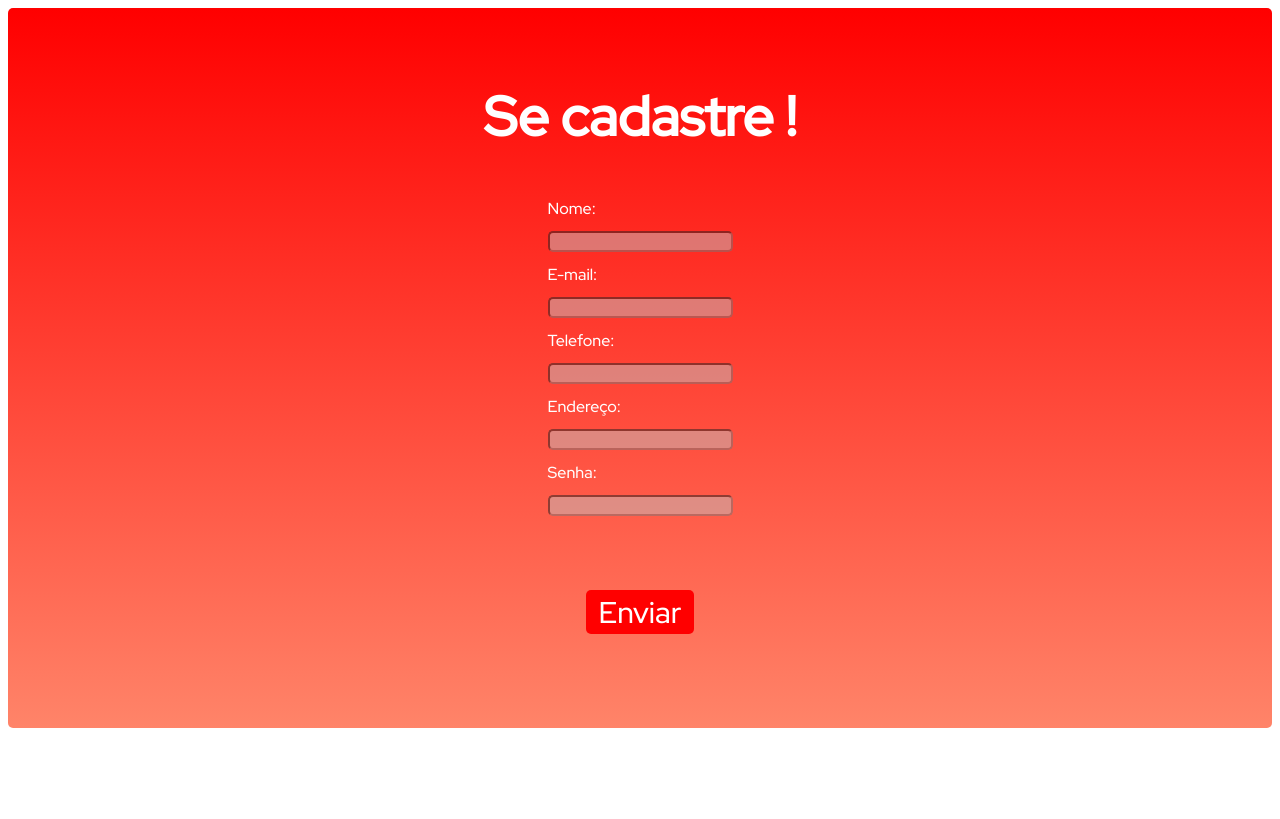
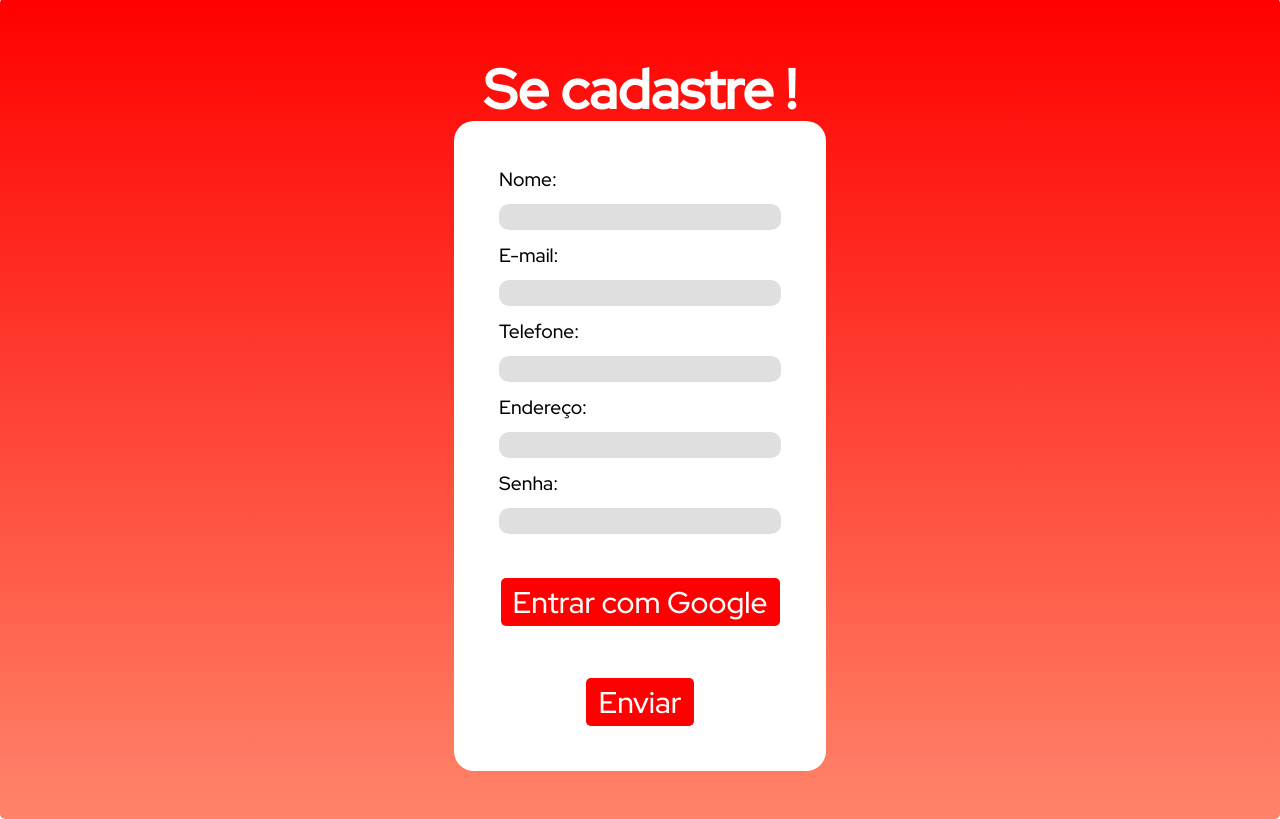
Before and after one commit to CarlosEduardoAD/figma-carlos, a PHP site: page /cadastro1.html in a window 1280 px wide. Before the commit the page ends 728 px from the top, so only its background shows below. Run offline with PHP 8.4, Linux system fonts and the light colour scheme.

Commit message:
[Feat] Melhorar tela de cadastro e outros

```diff
--- a/front-end/burguers.html
+++ b/front-end/burguers.html
@@ -7,6 +7,8 @@
     <title>Document</title>
 </head>
 <body>
-    <div>Oi</div>
+    <section class="">
+
+    </section>
 </body>
 </html>
--- a/front-end/cadastro.js
+++ b/front-end/cadastro.js
@@ -7,9 +7,6 @@ const senha = document.getElementById('senha')
 const textSenha = document.getElementById('textSenha')
 const botao = document.getElementById('botao')
 const textFormulario = document.getElementById('textFormulario')
-
-let db = openDatabase("BD22","v3.0", "Amogus",2*1024*1024)
-db.transaction(function (tx){tx.executeSql("CREATE TABLE IF NOT EXISTS figma_tabela(id INTEGER PRIMARY KEY, nome VARCHAR(100), email VARCHAR(100), senha VARCHAR(100))")})
 
 botao.addEventListener('click', function (e) {
     e.preventDefault()
@@ -26,39 +23,33 @@ botao.addEventListener('click', function (e) {
 
 })
 
-// email.addEventListener('keyup', function () {
-//     if(validarEmail(email.value) !== true){
-//         textEmail.innerHTML = 'O formato do email deve ser com <br> letras minúsculas ex.: teste@gmail.com'
-//     }else{
-//         textEmail.textContent = ''
-//     }
-// })
+email.addEventListener('keyup', function () {
+    if(validarEmail(email.value) !== true){
+        textEmail.innerHTML = 'O formato do email deve ser com <br> letras minúsculas ex.: teste@gmail.com'
+    }else{
+        textEmail.textContent = ''
+    }
+})
 
-// function validarEmail(e_mail){
-//     let padraoEmail = /^[a-z0-9.]+@[a-z0-9]+\.([a-z]+)?$/
-//     return padraoEmail.test(e_mail)
-// }
+function validarEmail(e_mail){
+    let padraoEmail = /^[a-z0-9.]+@[a-z0-9]+\.([a-z]+)?$/
+    return padraoEmail.test(e_mail)
+}
 
-// senha.addEventListener('keyup', function() {
-//     if(validarSenha(senha.value) !== true){
-//         textSenha.innerHTML = 'O formato da senha deve ter 6 caracteres, <br> com 1 letra maiúscula, 1 minúscula, 1 número <br> e 1 carctere especial. ex.: Br@sil2022'
-//     }else{
-//         textSenha.textContent = ''
-//     }
-// })
+senha.addEventListener('keyup', function() {
+    if(validarSenha(senha.value) !== true){
+        textSenha.innerHTML = 'O formato da senha deve ter 6 caracteres, <br> com 1 letra maiúscula, 1 minúscula, 1 número <br> e 1 carctere especial. ex.: Br@sil2022'
+    }else{
+        textSenha.textContent = ''
+    }
+})
 
-// function validarSenha(senhaValor){
-//     let padraoSenha = /^(?=.*\d)(?=.*[a-z])(?=.*[A-Z])(?=.*[$*&@#])[0-9a-zA-Z$*&@#]{6,}$/
+function validarSenha(senhaValor){
+    let padraoSenha = /^(?=.*\d)(?=.*[a-z])(?=.*[A-Z])(?=.*[$*&@#])[0-9a-zA-Z$*&@#]{6,}$/
 
-//     return padraoSenha.test(senhaValor)
-// }
+    return padraoSenha.test(senhaValor)
+}
 
-function gravarInfo(){
-    db.transaction(function(tx){
-        tx.executeSql("Insert into figma_tabela(nome,email,senha) VALUES(?,?,?)", [nome.value, email.value, senha.value])
-        location.reload()
-    })
-}
 
     /*
         /^
--- a/front-end/cadastro1.html
+++ b/front-end/cadastro1.html
@@ -7,15 +7,16 @@
     <link rel="stylesheet" href="newestilo.css" />
     <title>Cadastro</title>
   </head>
-  <body>
-
+  <body class="padding : 0; margin : 0;">
     <div class="container">
       <p class="titulo animate__animated animate__fadeInUp">Se cadastre !</p>
       <div class="inputs">
       <form id="formulario" method="post" action="crud.php">
+        <div>
           <label for="nome" class='label animate__animated animate__fadeInLeft'>Nome:</label>
           <input type="text" id="nome" name="nome" class='input'/>
           <small id="textNome"></small>
+        </div>
         <div>
           <label for="email" class='label animate__animated animate__fadeInLeft'>E-mail:</label>
           <input type="text" id="email" name="email" class='input' />
@@ -34,16 +35,22 @@
         <div>
             <label for="senha" class='label animate__animated animate__fadeInLeft'>Senha:</label>
             <input type="password" id="senha" name="senha" class='input'/>
-            <small id="textSenha" class='label'></small>
+            <small id="textSenha" class='small'></small>
+          </div>
+          <small class="textoErro" id="textFormulario"></small>
+          <div class="botoesCadastro">
+          <div class="btnclass animate__animated animate__fadeInDown">
+            <input id="botao" class="btn background-color:blue;" type="submit" name="enviar" value="Entrar com Google" onclick="gravarInfo()"/>
+          </div>
+          <div class="btnclass animate__animated animate__fadeInDown">
+            <input id="botao" class="btn" type="submit" name="enviar" value="Enviar" onclick="gravarInfo()"/>
           </div>
         </div>
-        <div class="btnclass animate__animated animate__fadeInDown">
-          <input id="botao" class="btn" type="submit" name="enviar" value="Enviar" onclick="gravarInfo()"/>
         </div>
         <br/>
-        <small id="textFormulario"></small>
       </form>
     </div>
   </div>
+  <script src="cadastro.js"></script>
   </body>
 </html>
--- a/front-end/newestilo.css
+++ b/front-end/newestilo.css
@@ -4,6 +4,16 @@
 @font-face{
     font-family: fonteTitulo;
     src : url("fonte.otf")
+}
+
+body{
+    background-color: white;
+    color : black;
+}
+
+.dark_mode{
+    background-color: black;
+    color : white;
 }
 
 /*Página de login */
@@ -562,7 +577,12 @@ p:hover{
     justify-content: center;
     flex-direction: column;
     gap: 30px;
-    height: 720px;
+    min-height: 100vh;
+    min-width: max-content;
+    margin-left: -8px;
+    margin-right: -8px;
+    margin-top: -10px;
+    margin-bottom: -10px;
     background: linear-gradient(180deg, rgba(255,0,0,1) 0%, rgba(255,132,105,1) 100%);
     border : none;
     border-radius: 5px;
@@ -590,8 +615,8 @@ p:hover{
     margin-top: 32px;
     padding-right : 12px;
     padding-left : 12px;
-    padding-top: 2px;
-    padding-bottom: 2px;
+    padding-top: 4px;
+    padding-bottom: 4px;
 }
 
 .titulo{
@@ -630,7 +655,11 @@ input#botao{
     margin-bottom : 12px;
     background: #c0c0c0;
     opacity : 50%;
-    border-radius: 5px;
+    border : none;
+    border-radius: 10px;
+    padding-left:5px;
+    padding-right: 100px;
+    padding-top : 10px;
 }
 
 .inputs2{
@@ -646,7 +679,11 @@ input#botao{
     flex-direction: row;
     align-items: center;
     justify-self: center;
-    margin-top : -40px;
+    margin-top : -90px;
+    background-color : white;
+    padding : 45px;
+    border : none;
+    border-radius: 20px;
 }
 
 
@@ -654,5 +691,29 @@ input#botao{
     display : flex;
     flex-direction: column;
     font-family: 'Red Hat Display', sans-serif;
-    color : white;
+    font-size: larger;
+    color : black;
 }
+
+.botoesCadastro{
+    display : grid;
+    grid-template-rows: auto;
+    grid-auto-flow: row;
+    gap: 20px
+}
+
+.textoErro{
+    display : flex;
+    flex-direction: row;
+    font-family: 'Red Hat Display', sans-serif;
+    font-size: medium;
+    color : black;
+}
+
+.small{
+    display : flex;
+    align-items: center;
+    justify-content: center;
+    font-family: 'Red Hat Display', sans-serif;
+    color : black;
+}
--- a/front-end/newlogin.html
+++ b/front-end/newlogin.html
@@ -44,6 +44,12 @@
         <p class="continuar"><a href="menu.html" style="text-decoration : none; color : black;">Continuar como convidado</a></p>
     </div>
 
+    <script>
+        function toggle(){
+            let botao = document.getElementById("botaoToggle")
+            botao.classList.toggle("dark_mode")
+        }
+    </script>
 
 </body>
 
--- a/front-end/pesquisa.html
+++ b/front-end/pesquisa.html
@@ -16,7 +16,7 @@
     <section class="main">
          <!-- Barra de pesquisa -->
         <div class="barradepesquisa animate__animated animate__zoomIn">
-            <h2>Pesquisar itens</h2>
+            <h2 class="white-space : nowrap"><img src="lupa.svg"alt=""> Pesquisar itens</h2>
         </div>
          <!-- Imagens dos botões -->
         <div class="imgs animate__animated animate__zoomIn">
```
Also changed, not shown: other parts of front-end/newestilo.css (+19 -5 lines), front-end/cadastro2.html (+5 -5 lines).
